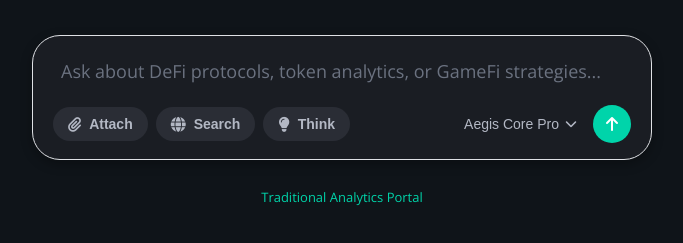
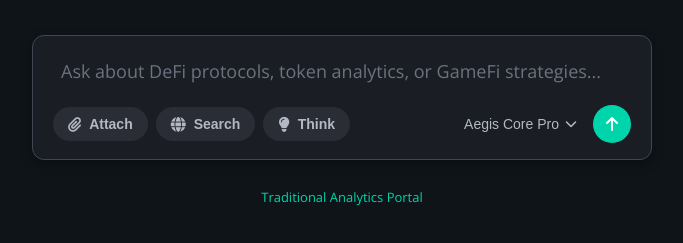
Before and after one commit to BDGAMINGYT8003/AegisProtocol, a plain HTML site: page index.html in a window 1280 px wide. Shown: the part 381-624 px from the top of the page, without its empty margins (298-981 px from the left). Drawn offline with nearby package versions, Linux system fonts and the light colour scheme.

Commit message:
Checkpoint before assistant change: Improve look and feel of the search bar with enhanced visual appeal
Updates CSS to adjust border radius, shadow, and hover effects for the search container.

Replit-Commit-Author: Assistant

```diff
--- a/index.html
+++ b/index.html
@@ -88,18 +88,19 @@
 
         .search-container {
             background-color: var(--surface-background);
-            border-radius: 28px; /* Material 3 style rounded corners */
+            border-radius: 12px; /* Slightly more rounded for modern look */
             box-shadow: var(--search-bar-shadow);
             padding: 16px 20px; /* More vertical padding */
             width: 100%;
             display: flex;
             flex-direction: column;
             gap: 14px; /* Space between "Ask anything" and action buttons row */
-            border: 1px solid #dfe1e5; /* Subtle border similar to Google's actual search bar */
+            border: 1px solid var(--button-border); /* Dark theme border */
         }
 
         .search-container:hover, .search-container:focus-within {
-             box-shadow: 0 2px 8px rgba(32,33,36,.28), 0 1px 2px rgba(32,33,36,.08); /* Enhanced shadow on hover/focus */
+             box-shadow: 0 8px 24px rgba(0, 0, 0, 0.4);
+             border-color: var(--accent-cyan);
         }
 
 
```
